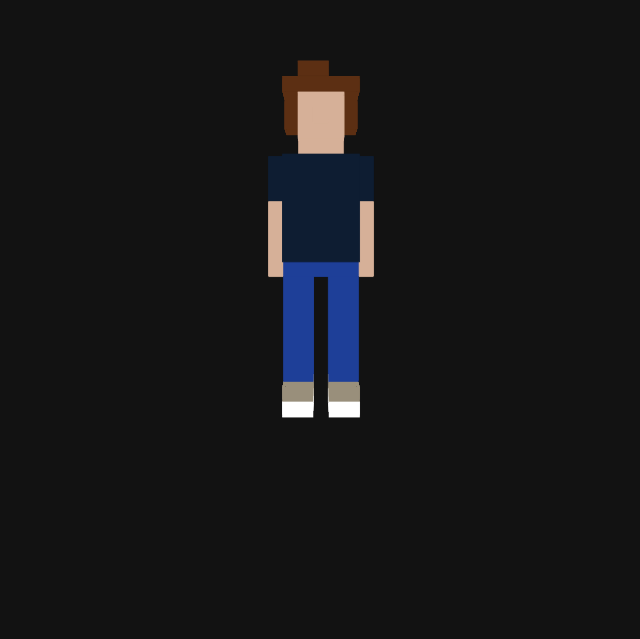
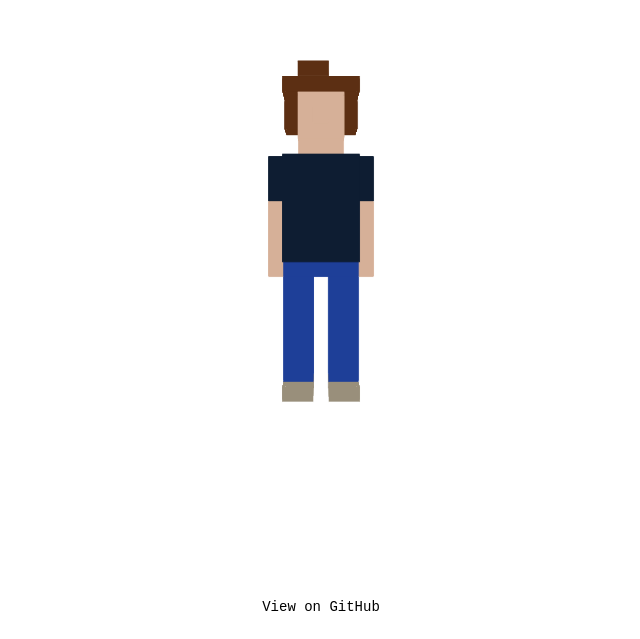
Before and after one commit to alexerlandsson/3d-css-avatar, a plain HTML site: page docs/index.html in a window 1280 px wide. Shown: the part 161-800 px from the top of the page, without its empty margins (319-959 px from the left). Drawn offline with Linux system fonts and the light colour scheme.

Commit message:
Lock scroll and add link to GitHub

```diff
--- a/docs/index.html
+++ b/docs/index.html
@@ -2,12 +2,41 @@
 <html lang="en">
   <head>
     <meta charset="UTF-8" />
-    <meta name="viewport" content="width=device-width, initial-scale=1.0" />
-    <title>3D CSS Avatar</title>
+    <meta
+      name="viewport"
+      content="width=device-width, initial-scale=1.0, viewport-fit=cover"
+    />
+    <meta name="apple-mobile-web-app-capable" content="yes" />
+
+    <title>3D CSS Avatar by Alex Erlandsson</title>
+    <meta
+      name="description"
+      content="Pixelated 3D avatar of me created using CSS."
+    />
+
+    <meta
+      name="theme-color"
+      content="#fff"
+      media="(prefers-color-scheme: light)"
+    />
+    <meta
+      name="theme-color"
+      content="#000"
+      media="(prefers-color-scheme: dark)"
+    />
 
     <link rel="stylesheet" href="styles.css" />
   </head>
   <body>
+    <a
+      href="https://github.com/alexerlandsson/3d-css-avatar"
+      title="View source code on GitHub"
+      target="_blank"
+      rel="noopener noreferrer"
+      class="github-link"
+    >
+      View on GitHub
+    </a>
     <main class="root">
       <div class="scene" id="scene">
         <div class="canvas canvas--hide" id="canvas">
--- a/docs/styles.css
+++ b/docs/styles.css
@@ -1,4 +1,6 @@
 :root {
+  color-scheme: light dark;
+
   /* Layout */
   --base-unit: 1rem;
   --scene-perspective: 32rem;
@@ -9,14 +11,21 @@
   --canvas-depth: 5;
 
   /* Colors */
-  --color-bg: #121212;
-  --color-canvas: #fff;
+  --color-bg: #fff;
+  --color-fg: #000;
+  --color-canvas: #000;
   --color-hair: #5c2f13;
   --color-tshirt: #0e1d32;
   --color-trousers: #1e3f98;
   --color-sneakers-top: #998f7b;
   --color-sneakers-bottom: #fff;
   --color-skin: #d6b098;
+
+  @media (prefers-color-scheme: dark) {
+    --color-bg: #000;
+    --color-fg: #fff;
+    --color-canvas: #fff;
+  }
 }
 
 /* Global */
@@ -30,12 +39,22 @@
 html,
 body {
   height: 100dvh;
+  overscroll-behavior: none;
+  touch-action: none;
+  overflow: hidden;
+}
+
+html {
+  font-size: 100%;
 }
 
 body {
   margin: 0;
   background-color: var(--color-bg);
+  color: var(--color-fg);
   font-family: sans-serif;
+  font-family: monospace;
+  font-size: 1rem;
 }
 
 /* Root */
@@ -198,6 +217,22 @@ body {
 
 .rect__face--bottom {
   transform: rotateX(-90deg) translateZ(calc(var(--_h) * 0.5));
+}
+
+/* GitHub Link */
+
+.github-link {
+  position: fixed;
+  bottom: 1.5rem;
+  left: 50%;
+  transform: translateX(-50%);
+  color: currentColor;
+  text-decoration: none;
+  font-size: 0.875rem;
+
+  &:hover {
+    text-decoration: underline;
+  }
 }
 
 /* Avatar */
```
